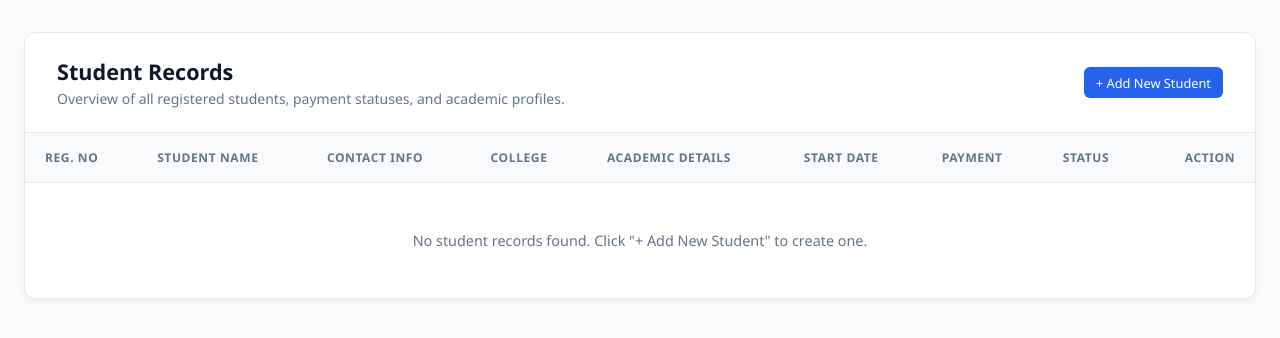
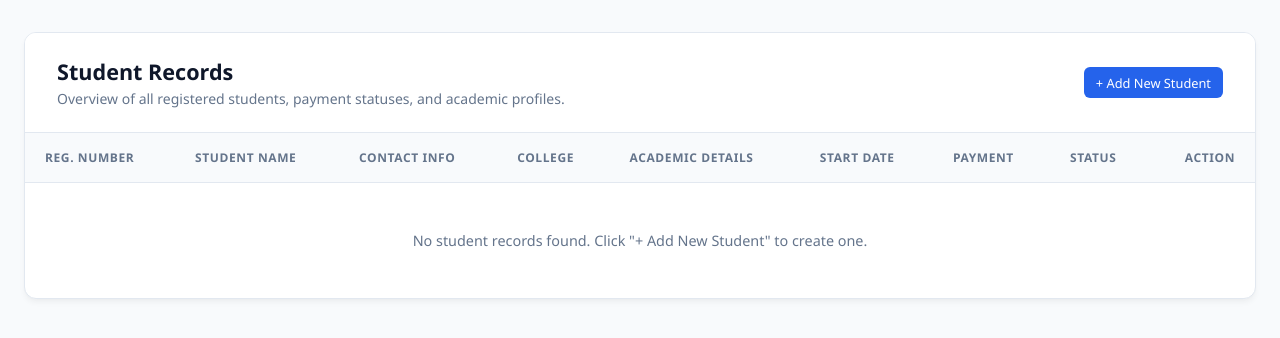
Before and after one commit to bharath7418/Basic-CRM, a Flask app: page /student_details in a window 1280 px wide. Shown: the top 338 px of the page. Run offline with Flask 3, Linux system fonts and the light colour scheme.

Commit message:
applies the register no 3007

```diff
--- a/templates/student_details.html
+++ b/templates/student_details.html
@@ -220,7 +220,7 @@
                 <table>
                     <thead>
                         <tr>
-                            <th>Reg. No</th>
+                            <th>Reg. Number</th>
                             <th>Student Name</th>
                             <th>Contact Info</th>
                             <th>College</th>
```
